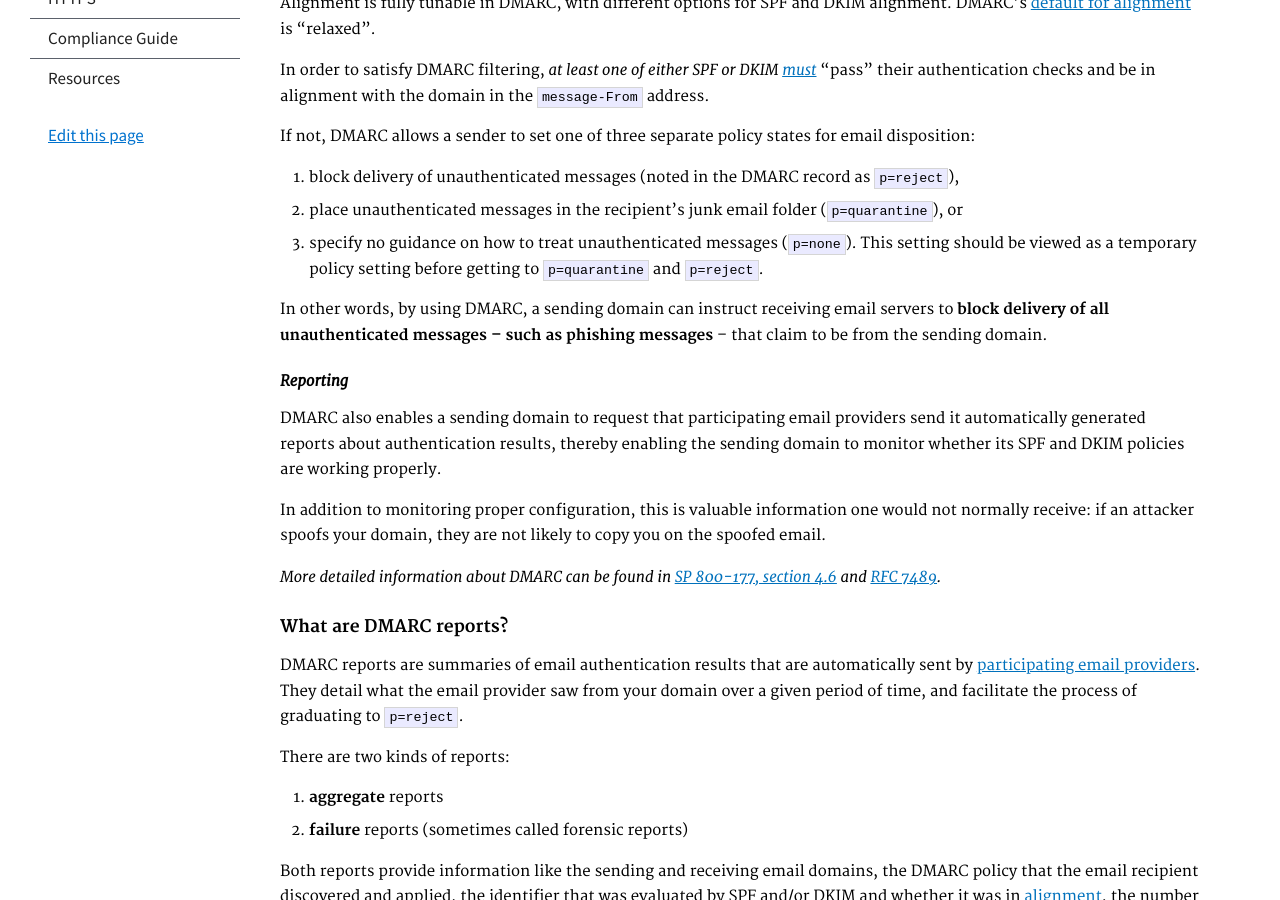
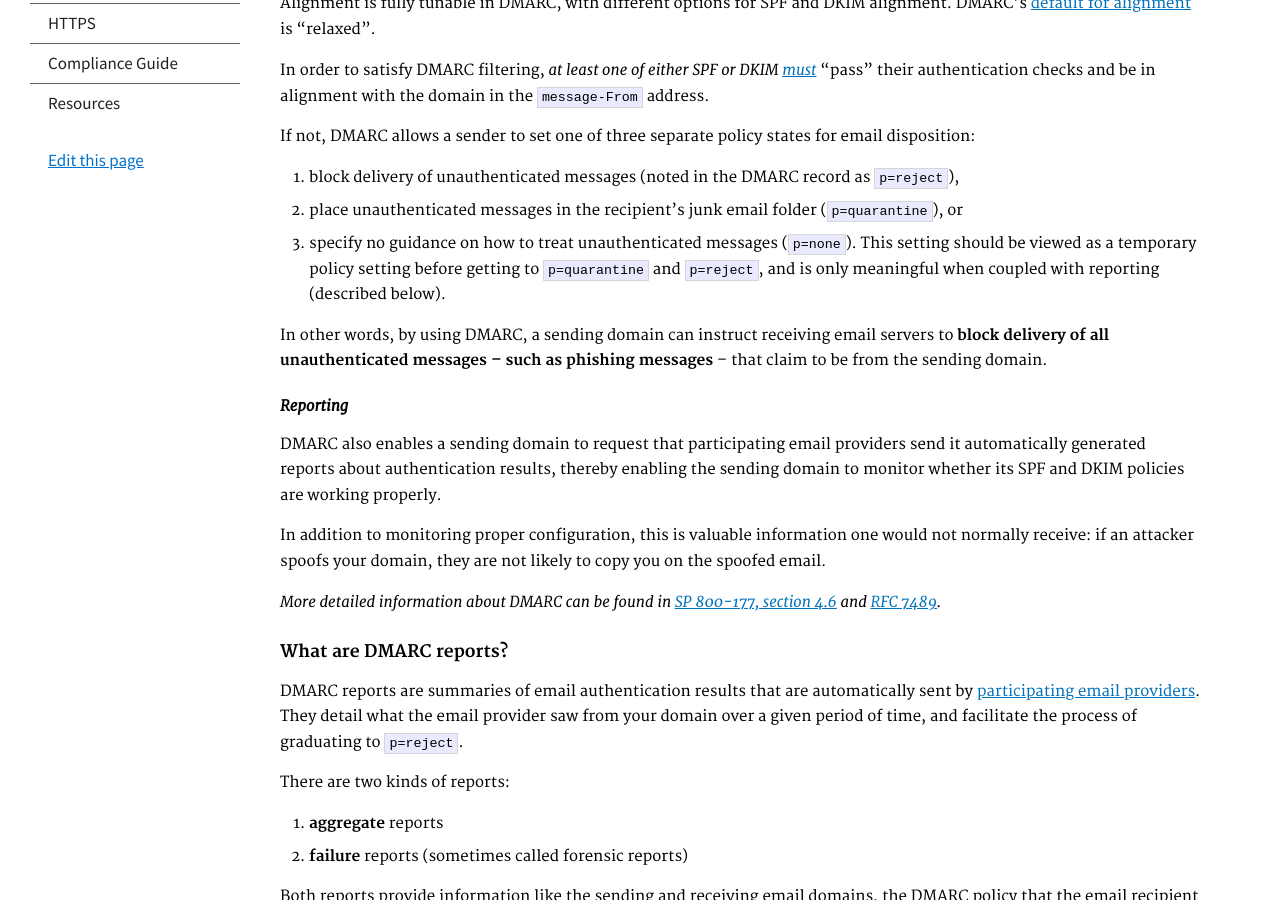
Before and after one commit to cisagov/cyber.dhs.gov, a Jekyll site: the page built from pages/intro.md, in a window 1280 px wide and 900 px high, scrolled down 2105 px. Built offline with Jekyll 4.4.1, drawn with Linux system fonts in a browser that asks for light colours.

Commit message:
make the use case for p=none slightly clearer

```diff
--- a/pages/intro.md
+++ b/pages/intro.md
@@ -63,7 +63,7 @@ In order to satisfy DMARC filtering, *at least one of either SPF or DKIM [must](
 If not, DMARC allows a sender to set one of three separate policy states for email disposition:
 1. block delivery of unauthenticated messages (noted in the DMARC record as `p=reject`),
 2. place unauthenticated messages in the recipient’s junk email folder (`p=quarantine`), or
-3. specify no guidance on how to treat unauthenticated messages (`p=none`). This setting should be viewed as a temporary policy setting before getting to `p=quarantine` and `p=reject`.
+3. specify no guidance on how to treat unauthenticated messages (`p=none`). This setting should be viewed as a temporary policy setting before getting to `p=quarantine` and `p=reject`, and is only meaningful when coupled with reporting (described below).
 
 In other words, by using DMARC, a sending domain can instruct receiving email servers to **block delivery of all unauthenticated messages – such as phishing messages** – that claim to be from the sending domain.
 
```
